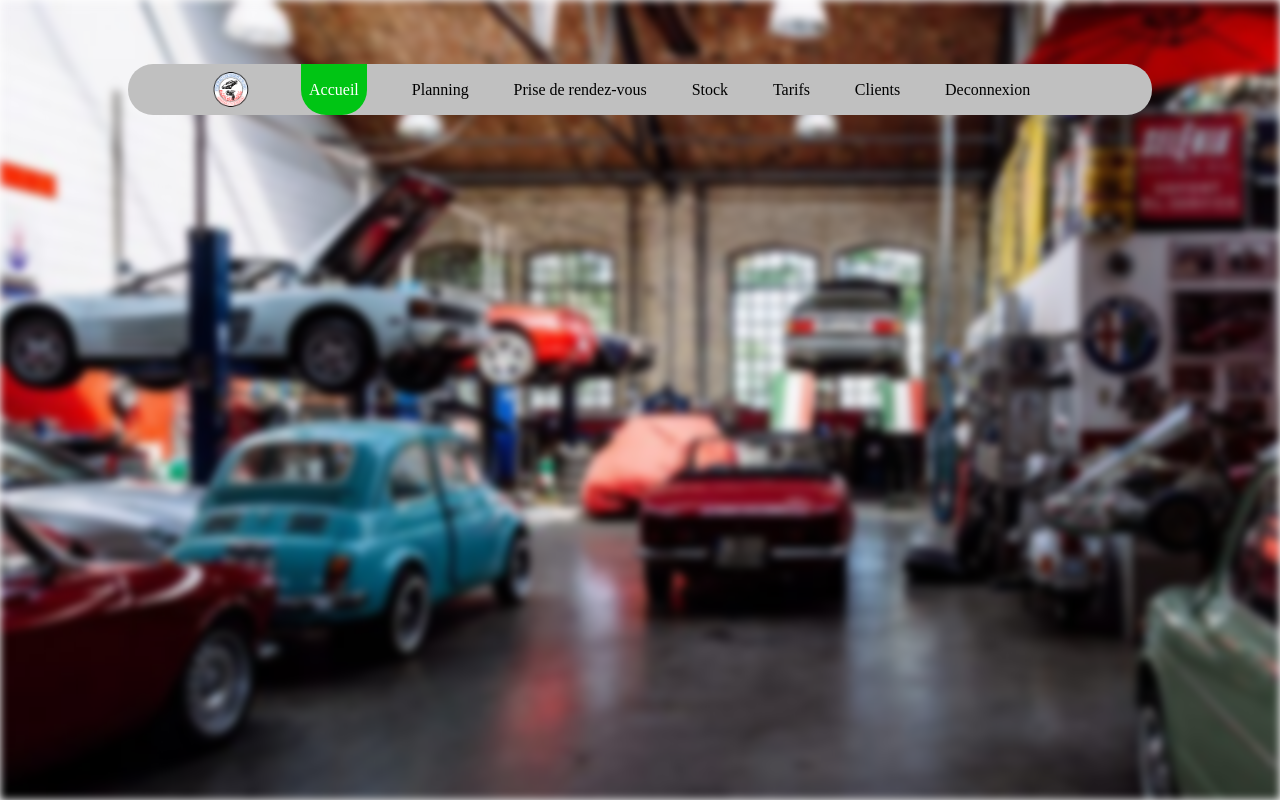
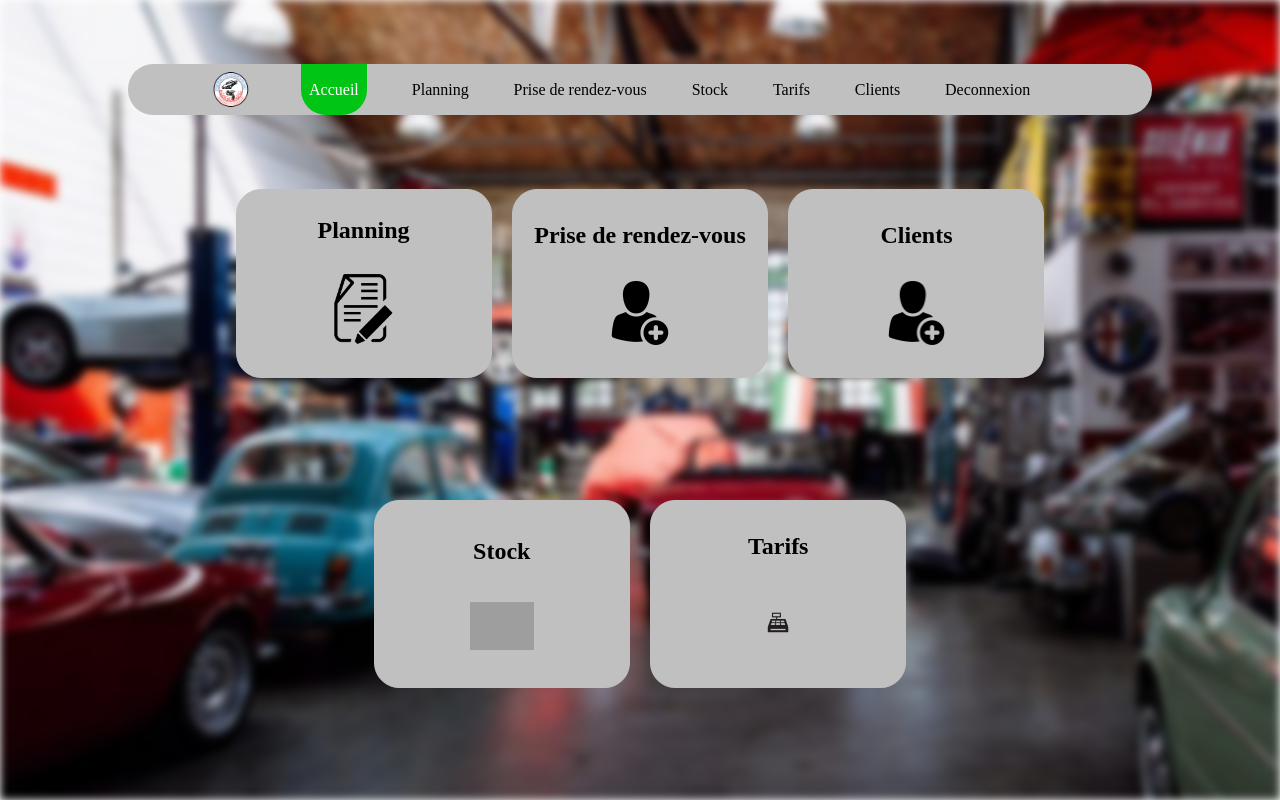
Before and after one commit to achedon12/BenzinGarage, a PHP site: page /views/accueil.html in a window 1280 px wide. Run offline with PHP 8.4, Linux system fonts and the light colour scheme; grey boxes are pictures that could not be loaded.

Commit message:
update accueil page

```diff
--- a/assets/css/accueil.css
+++ b/assets/css/accueil.css
@@ -52,3 +52,50 @@ li.hover>a
 {
     color: var(--white-color);
 }
+
+main
+{
+    margin-top: 5%;
+    display: flex;
+    flex-wrap: wrap;
+    width: 80%;
+    justify-content: center;
+    height: 80%;
+}
+
+main>a
+{
+    margin: 1%;
+    width: 25%;
+    height: 30%;
+}
+
+main>a>article
+{
+
+    display: flex;
+    height: 100%;
+    flex-direction: column;
+    align-items: center;
+    justify-content:space-evenly;
+    background-color: var(--grey-color);
+    border: 1px solid var(--grey-color);
+    border-radius: 25px;
+}
+
+main>a>article:hover
+{
+    background-color: var(--green-color);
+    border-radius: 25px;
+    border: 1px solid var(--white-color);
+}
+
+main>a>article:hover>h1
+{
+    color: var(--white-color);
+}
+
+main>a>article>img
+{
+    width: 25%;
+}
--- a/views/accueil.html
+++ b/views/accueil.html
@@ -17,27 +17,37 @@
                 <li><a href="#">Deconnexion</a></li>
             </ul>
         </nav>
-        <!--<section>
+        <main>
+            <a href="#">
                 <article>
                     <h1>Planning</h1>
                     <img src="../assets/img/planning.png" alt="planning">
                 </article>
+            </a>
+            <a href="#">
                 <article>
                     <h1>Prise de rendez-vous</h1>
                     <img src="../assets/img/add-clients.png" alt="planning">
                 </article>
+            </a>
+            <a href="#">
                 <article>
                     <h1>Clients</h1>
                     <img src="../assets/img/add-clients.png" alt="planning">
                 </article>
+            </a>
+            <a href="#">
                 <article>
                     <h1>Stock</h1>
                     <img src="../assets/img/cartons.png" alt="planning">
                 </article>
+            </a>
+            <a href="#">
                 <article>
                     <h1>Tarifs</h1>
                     <img src="../assets/img/caisse.png" alt="planning">
                 </article>
-        </section>-->
+            </a>
+        </main>
     </body>
 </html>
```
Lines whose indentation alone changed are shown as unchanged.
